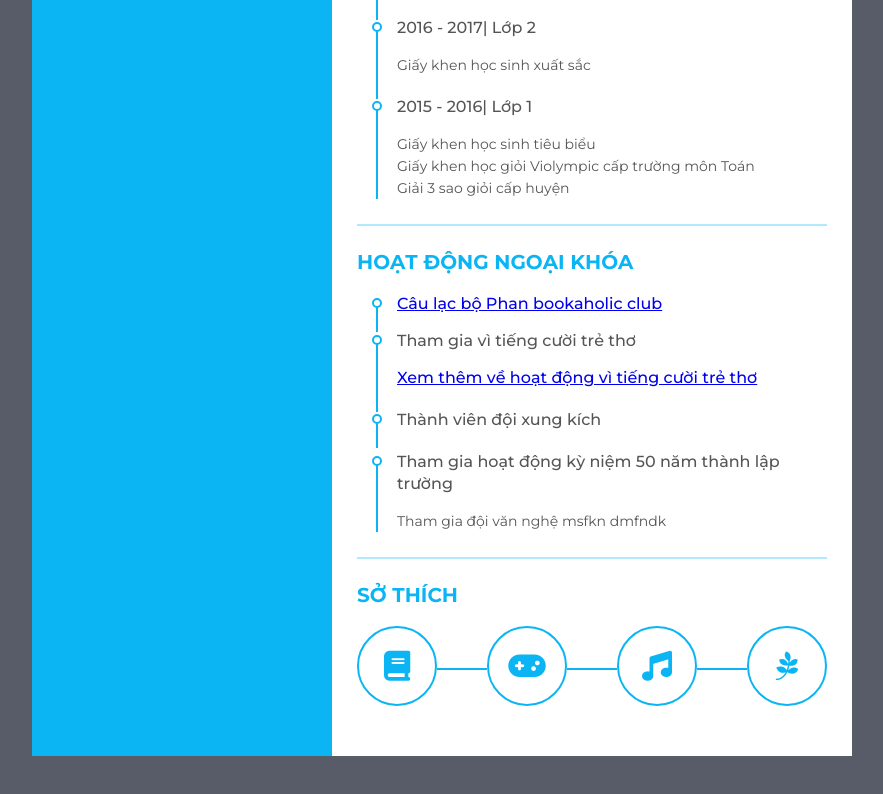
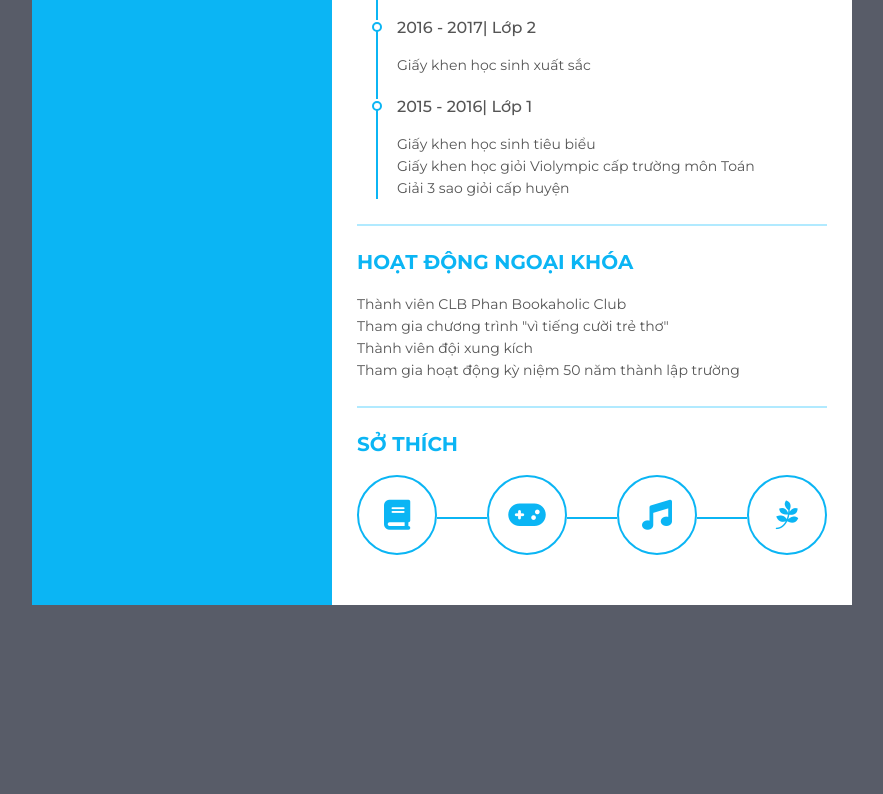
Before and after one commit to nct359/cvcanhtrung, a plain HTML site: page index.html in a window 1280 px wide. Shown: the part 1203-1997 px from the top of the page, without its empty margins (158-1041 px from the left). After the commit the page ends 1858 px from the top, so only its background shows below. Drawn offline with Linux system fonts and the light colour scheme.

Commit message:
Update index.html

```diff
--- a/index.html
+++ b/index.html
@@ -193,22 +193,18 @@
 <div class="resume_item resume_education">
   <div class="title">
        <p class="bold">Hoạt động ngoại khóa</p>
-     </div>
-  <ul>
-        <li>
-            <div class="date">
-               <p><a href='Phan bookaholic club.html' target="_blank">Câu lạc bộ Phan bookaholic club</a></p>
+    </div>
 
+    </li>
+    <li>
+      <div class="date">Thành viên CLB Phan Bookaholic Club</div>
+      <div class="info">
             </div>
 
         </li>
         <li>
-          <div class="date">Tham gia vì tiếng cười trẻ thơ</div>
+          <div class="date">Tham gia chương trình "vì tiếng cười trẻ thơ"</div>
           <div class="info">
-
-                 <div class="semi-bold">
-                  <p><a href='"https://www.google.com.vn/?hl=vi"' target="_blank">Xem thêm về hoạt động vì tiếng cười trẻ thơ</a></p>
-                </div>
             </div>
         </li>
         <li>
@@ -220,7 +216,6 @@
         <li>
           <div class="date"> Tham gia hoạt động kỳ niệm 50 năm thành lập trường</div>
           <div class="info">
-            <p> Tham gia đội văn nghệ msfkn dmfndk</p>
           </div>
         </li>
 
```
